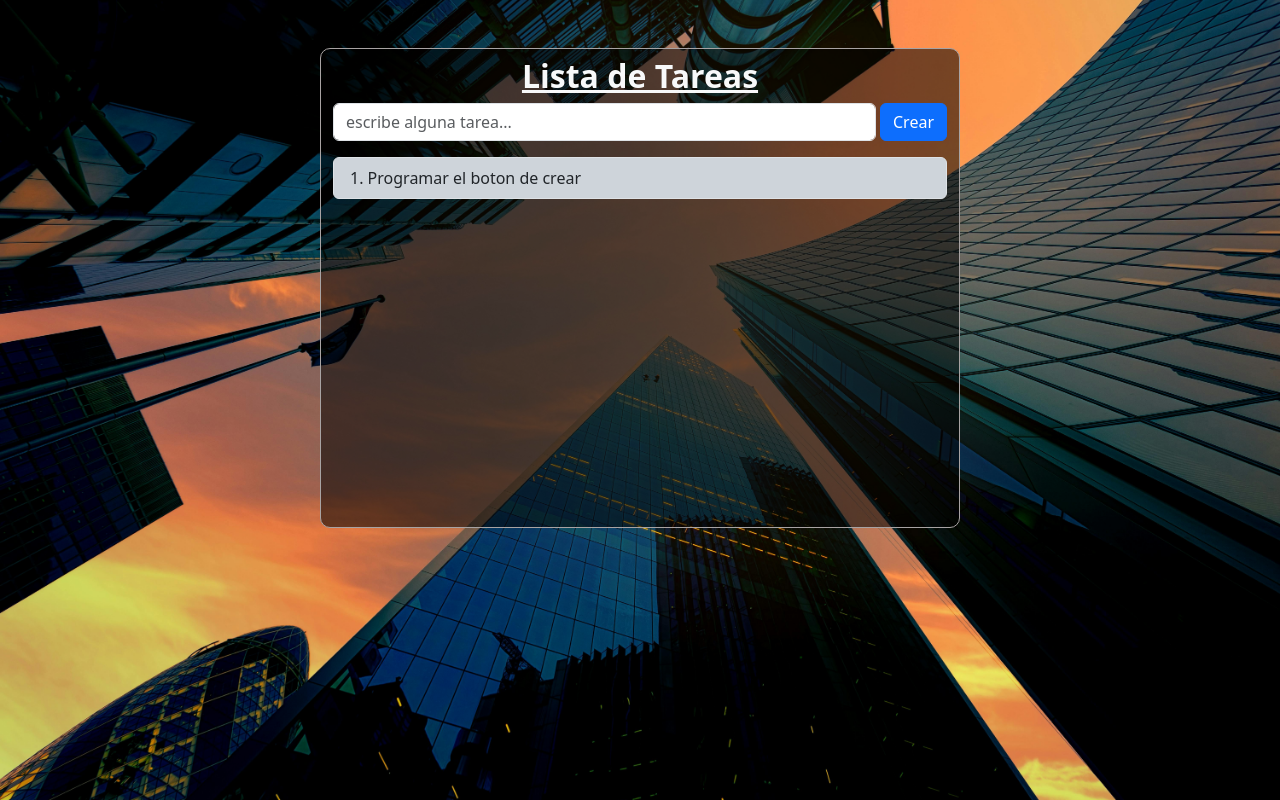
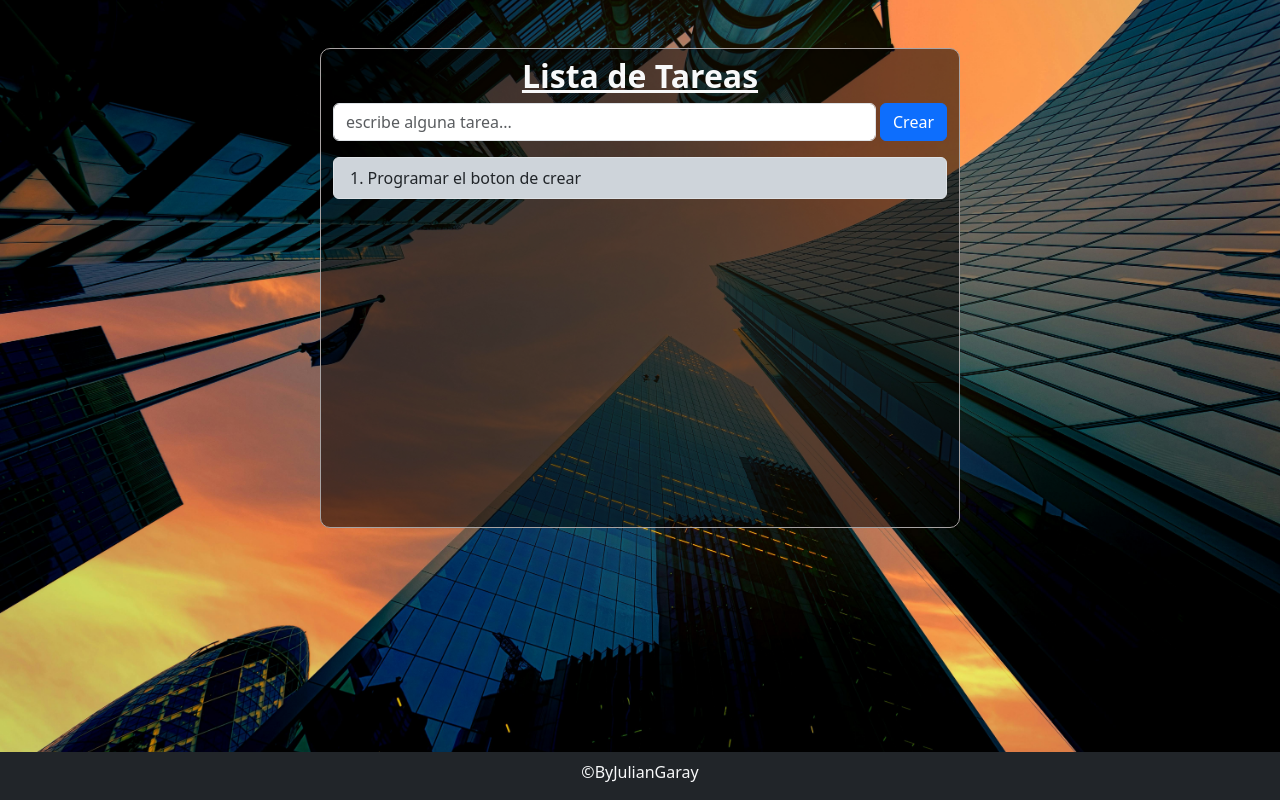
Before and after one commit to JulianGr16/ListaDeTareas-React, a React (Vite) app: page / in a window 1280 px wide. Built offline with nearby package versions, Linux system fonts and the light colour scheme.

Commit message:
agregue el componente footer e hice modificaciones en la hoja de estilo app.css

```diff
--- a/src/App.css
+++ b/src/App.css
@@ -6,10 +6,16 @@
 
 body{
   min-height: 100vh;
+  display: flex;
+  flex-direction: column;
   background-image: url(../src//assets/fondo.jpg);
   background-position: center center;
   background-repeat: no-repeat;
   background-size: cover;
+}
+
+main{
+  flex-grow: 1;
 }
 
 h2{
--- a/src/App.jsx
+++ b/src/App.jsx
@@ -2,6 +2,7 @@
 import "./App.css";
 import "bootstrap/dist/css/bootstrap.min.css";
 import FormularioTareas from "./components/FormularioTareas";
+import Footer from "./components/common/Footer";
 
 function App() {
   const [count, setCount] = useState(0);
@@ -14,6 +15,7 @@
           <FormularioTareas></FormularioTareas>
         </section>
       </main>
+      <Footer></Footer>
     </body>
   );
 }
--- /dev/null
+++ b/src/components/common/Footer.jsx
@@ -0,0 +1,10 @@
+import "bootstrap/dist/css/bootstrap.min.css";
+const Footer = () => {
+    return (
+        <footer className="text-center bg-dark pt-2">
+            <p className="text-light">&copy;ByJulianGaray</p>
+        </footer>
+    );
+};
+
+export default Footer;
```
